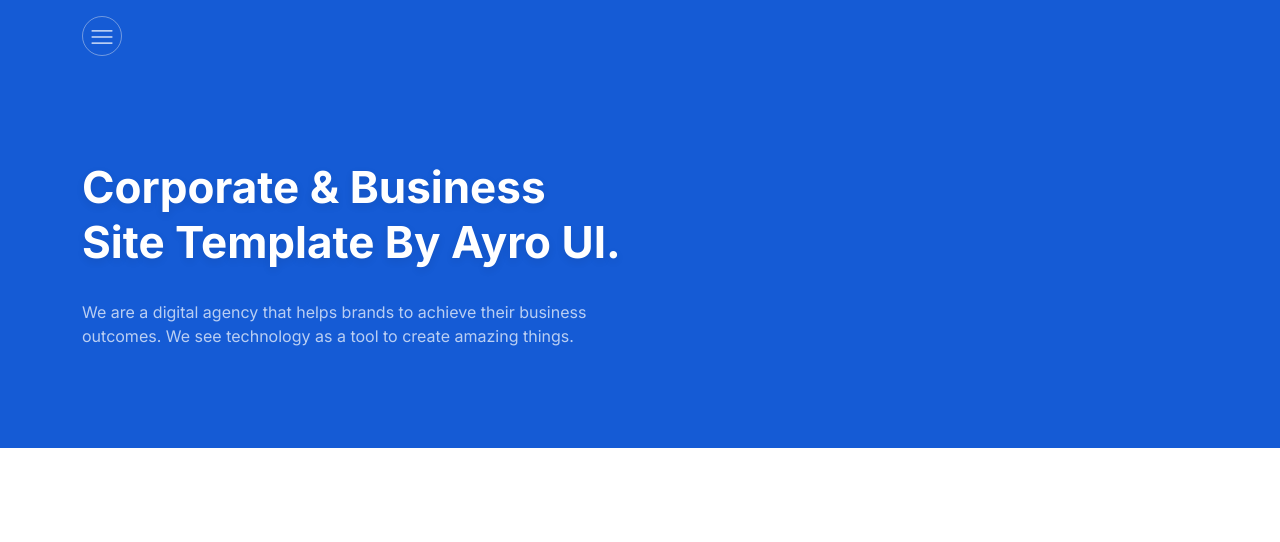
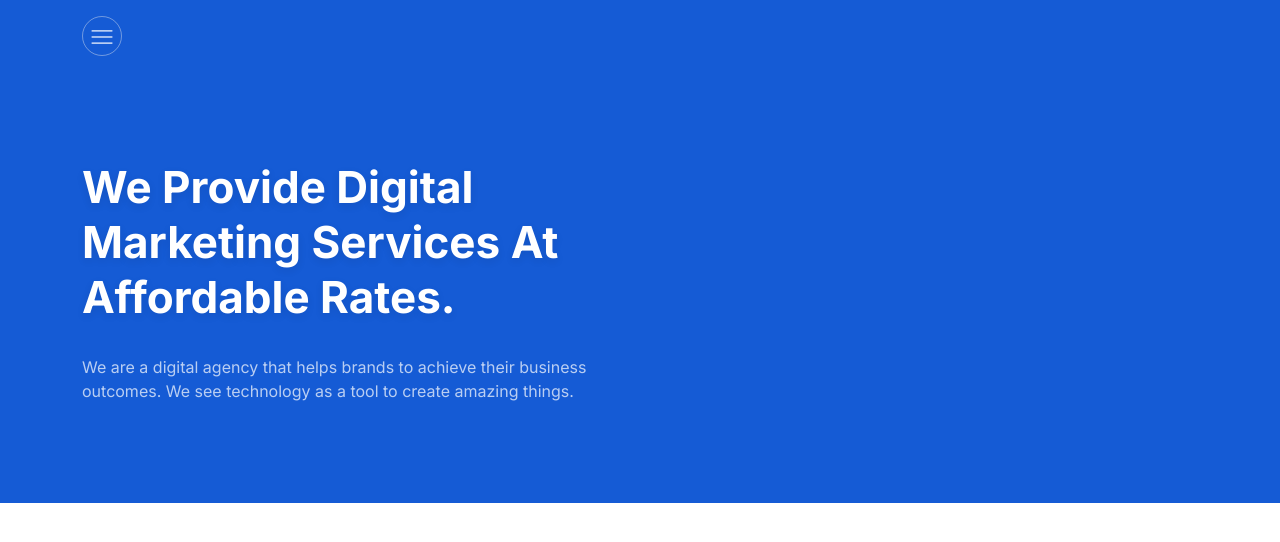
Before and after one commit to NITHINLAL1/social-media, a plain HTML site: page index.html in a window 1280 px wide. Drawn offline with Linux system fonts and the light colour scheme; a script that the page names is missing.

Commit message:
Update index.html

```diff
--- a/index.html
+++ b/index.html
@@ -105,7 +105,7 @@
       <div class="row align-items-center">
         <div class="col-lg-6 col-md-12 col-12">
           <div class="header-content">
-            <h1>Corporate & Business Site Template by Ayro UI.</h1>
+            <h1> We provide digital marketing services at affordable rates.</h1>
             <p>
               We are a digital agency that helps brands to achieve their
               business outcomes. We see technology as a tool to create amazing
```
